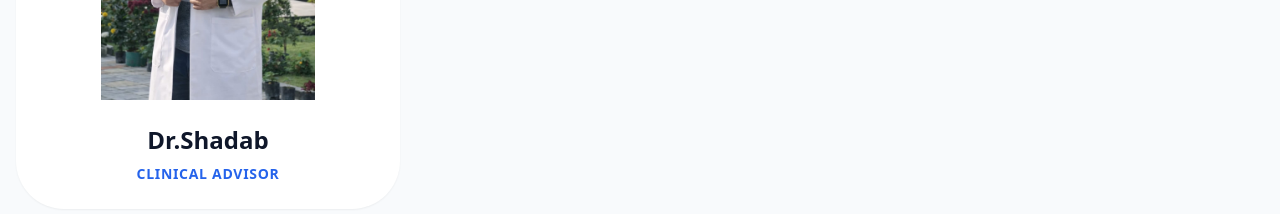
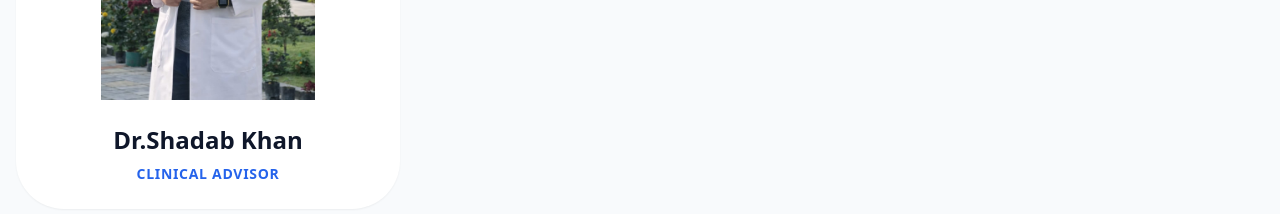
Before and after one commit to cardioseva-a11y/cardioseva, a React (Vite) app: page /cardioteam in a window 1280 px wide. Shown: the part 2680-2894 px from the top of the page. Built offline with nearby package versions, Linux system fonts and the light colour scheme; a web font is replaced by a local one.

Commit message:
Update Team.jsx

```diff
--- a/src/pages/Team.jsx
+++ b/src/pages/Team.jsx
@@ -49,7 +49,7 @@ const Team = () => {
       img: ahmad,
     },
     {
-      name: "Dr.Shadab",
+      name: "Dr.Shadab Khan",
       role: "Clinical Advisor",
       img: shadab,
     },
```
